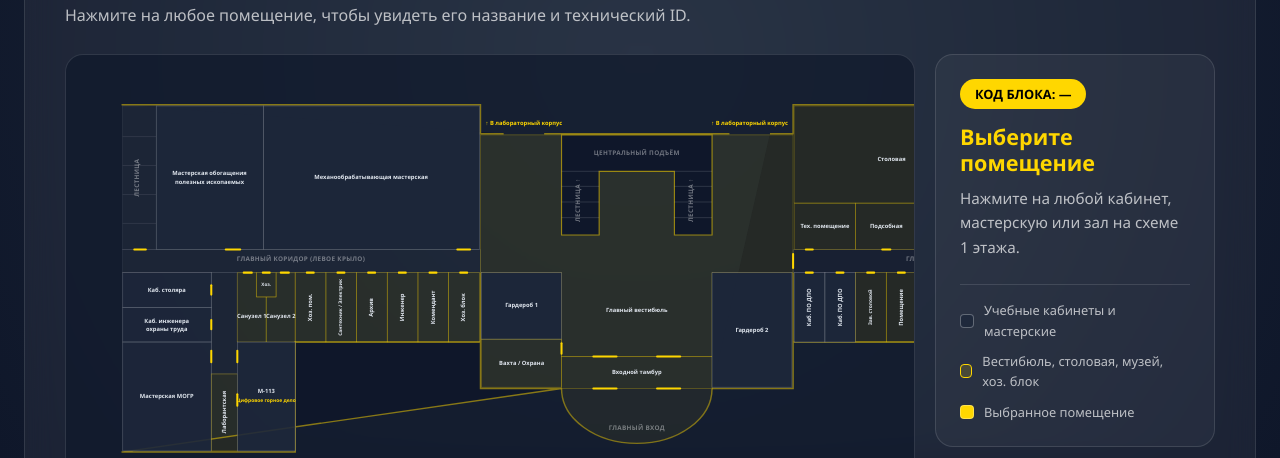
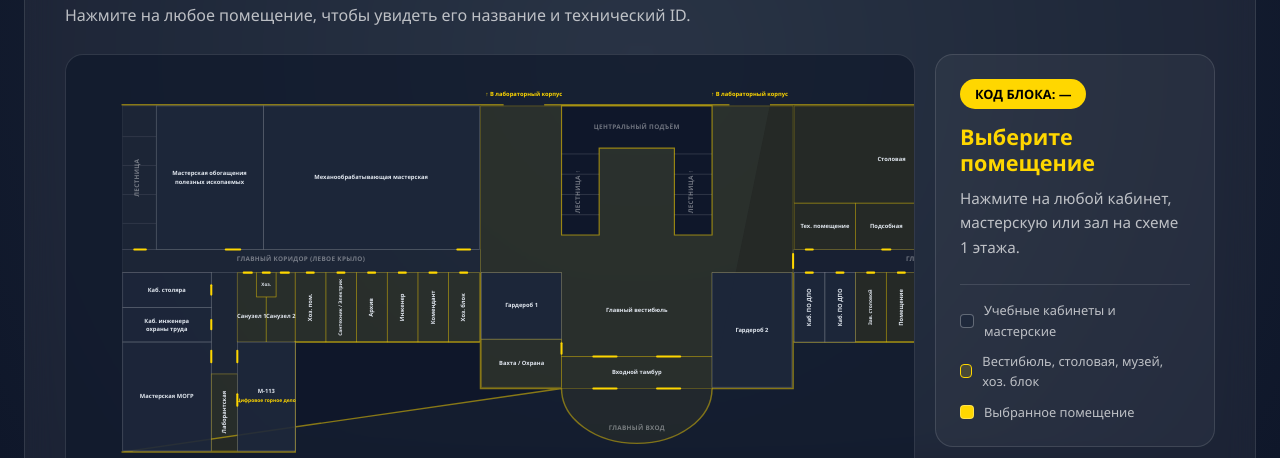
Before and after one commit to turpah86/apggt, a plain HTML site: page navigator.html in a window 1280 px wide. Shown: the part 342-800 px from the top of the page. Drawn offline with Linux system fonts and the light colour scheme.

Commit message:
Update navigator.html

```diff
--- a/navigator.html
+++ b/navigator.html
@@ -33,7 +33,8 @@
                 <div class="svg-container">
                     <svg id="floor-1-main" viewBox="0 0 1900 700" style="min-width: 1100px;">
                         <!-- ОБЩИЙ ВНЕШНИЙ КОНТУР ГЛАВНОГО КОРПУСА (1 ЭТАЖ) -->
-                        <path class="building-shell" d="M 70 60 H 690 V 110 H 730 M 800 110 H 1120 M 1190 110 H 1230 V 60 H 1850 V 660 H 1550 V 470 H 1230 V 350 V 550 H 1090 M 830 550 H 690 V 350 V 470 H 370 V 660 H 70 Z" />
+                        <path class="building-shell" d="M 70 60 H 730 M 800 60 H 1120 M 1190 60 H 1850 V 660 H 1550 V 470 H 1230 V 350 V 550 H 1090 M 830 550 H 690 V 350 V 470 H 370 V 660 H 70 Z" />
+
 
                         <!-- ==================== ЛЕВОЕ КРЫЛО (X: 70..690) ==================== -->
                         <rect class="corridor" x="72" y="310" width="618" height="40" />
@@ -99,32 +100,32 @@
                         <text x="320" y="556" class="room-label">М-113</text>
                         <text x="320" y="572" class="room-label" style="font-size: 8.5px; fill: var(--gold);">Цифровое горное дело</text>
 
-                        <!-- ==================== ЦЕНТРАЛЬНАЯ ЧАСТЬ (X: 690..1230) ==================== -->
+                        <!-- ==================== ЦЕНТРАЛЬНАЯ ЧАСТЬ (выровнена по высоте y=60) ==================== -->
                         <path d="M 830 550 A 130 95 0 0 0 1090 550" fill="rgba(255, 215, 0, 0.06)" stroke="rgba(255, 215, 0, 0.45)" stroke-width="2.5" />
                         <text x="960" y="622" class="zone-title" text-anchor="middle">Главный вход</text>
 
-                        <text x="765" y="95" style="font-size: 10px; font-weight: 700; fill: var(--gold);" text-anchor="middle">↑ В лабораторный корпус</text>
-                        <text x="1155" y="95" style="font-size: 10px; font-weight: 700; fill: var(--gold);" text-anchor="middle">↑ В лабораторный корпус</text>
+                        <text x="765" y="45" style="font-size: 10px; font-weight: 700; fill: var(--gold);" text-anchor="middle">↑ В лабораторный корпус</text>
+                        <text x="1155" y="45" style="font-size: 10px; font-weight: 700; fill: var(--gold);" text-anchor="middle">↑ В лабораторный корпус</text>
 
-                        <path id="C1-04" class="room service" d="M 690 310 V 112 H 1230 V 310 V 350 H 1090 V 495 H 830 V 350 H 690 Z" />
+                        <path id="C1-04" class="room service" d="M 690 310 V 62 H 1230 V 310 V 350 H 1090 V 495 H 830 V 350 H 690 Z" />
                         <text x="960" y="415" class="room-label">Главный вестибюль</text>
 
-                        <!-- П-образный центральный подъём -->
+                        <!-- П-образный центральный подъём (до самого верха y=62) -->
                         <g>
-                            <path d="M 830 285 V 112 H 1090 V 285 H 1025 V 175 H 895 V 285 Z" fill="#0f172a" stroke="rgba(255, 215, 0, 0.55)" stroke-width="2" />
-                            <line x1="830" y1="255" x2="895" y2="255" stroke="rgba(255,255,255,0.22)" />
-                            <line x1="830" y1="228" x2="895" y2="228" stroke="rgba(255,255,255,0.22)" />
-                            <line x1="830" y1="201" x2="895" y2="201" stroke="rgba(255,255,255,0.22)" />
-                            <line x1="830" y1="175" x2="895" y2="175" stroke="rgba(255,255,255,0.22)" />
-                            <text x="862" y="225" class="zone-title" text-anchor="middle" transform="rotate(-90 862,225)">Лестница ↑</text>
+                            <path d="M 830 285 V 62 H 1090 V 285 H 1025 V 135 H 895 V 285 Z" fill="#0f172a" stroke="rgba(255, 215, 0, 0.55)" stroke-width="2" />
+                            <line x1="830" y1="250" x2="895" y2="250" stroke="rgba(255,255,255,0.22)" />
+                            <line x1="830" y1="215" x2="895" y2="215" stroke="rgba(255,255,255,0.22)" />
+                            <line x1="830" y1="180" x2="895" y2="180" stroke="rgba(255,255,255,0.22)" />
+                            <line x1="830" y1="145" x2="895" y2="145" stroke="rgba(255,255,255,0.22)" />
+                            <text x="862" y="210" class="zone-title" text-anchor="middle" transform="rotate(-90 862,210)">Лестница ↑</text>
 
-                            <line x1="1025" y1="255" x2="1090" y2="255" stroke="rgba(255,255,255,0.22)" />
-                            <line x1="1025" y1="228" x2="1090" y2="228" stroke="rgba(255,255,255,0.22)" />
-                            <line x1="1025" y1="201" x2="1090" y2="201" stroke="rgba(255,255,255,0.22)" />
-                            <line x1="1025" y1="175" x2="1090" y2="175" stroke="rgba(255,255,255,0.22)" />
-                            <text x="1057" y="225" class="zone-title" text-anchor="middle" transform="rotate(-90 1057,225)">Лестница ↑</text>
+                            <line x1="1025" y1="250" x2="1090" y2="250" stroke="rgba(255,255,255,0.22)" />
+                            <line x1="1025" y1="215" x2="1090" y2="215" stroke="rgba(255,255,255,0.22)" />
+                            <line x1="1025" y1="180" x2="1090" y2="180" stroke="rgba(255,255,255,0.22)" />
+                            <line x1="1025" y1="145" x2="1090" y2="145" stroke="rgba(255,255,255,0.22)" />
+                            <text x="1057" y="210" class="zone-title" text-anchor="middle" transform="rotate(-90 1057,210)">Лестница ↑</text>
 
-                            <text x="960" y="146" class="zone-title" text-anchor="middle">Центральный подъём</text>
+                            <text x="960" y="102" class="zone-title" text-anchor="middle">Центральный подъём</text>
                         </g>
 
                         <rect id="C1-03" class="room service" x="830" y="495" width="260" height="55" />
```
